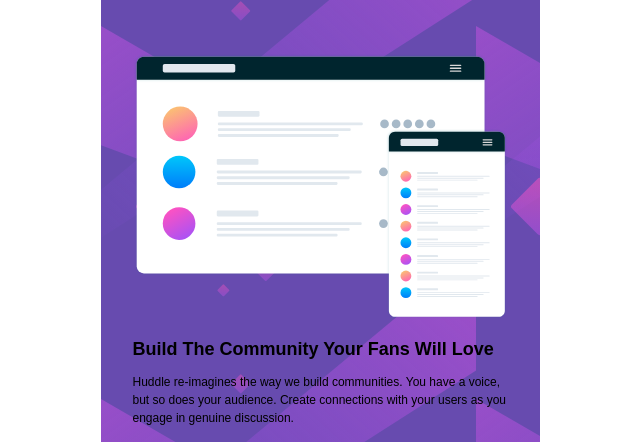
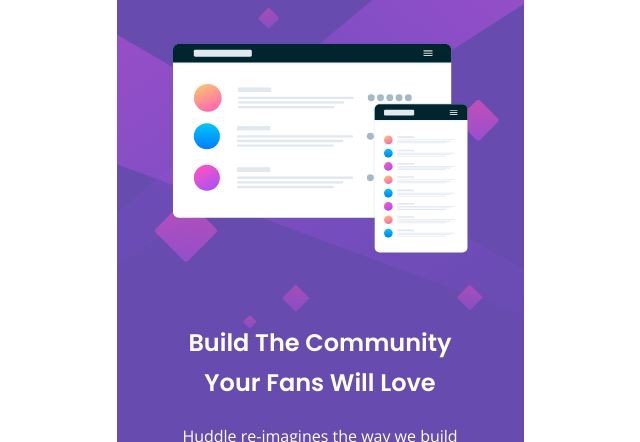
Before and after one commit to AlexdelCarmen/huddle-landing-page, a plain HTML site: page index.html in a window 1280 px wide. Shown: the part 84-526 px from the top of the page, without its empty margins (320-960 px from the left). Drawn offline with nearby package versions, Linux system fonts and the light colour scheme.

Commit message:
Add background color, images, and style text component.

```diff
--- a/style.css
+++ b/style.css
@@ -167,20 +167,46 @@ body {
 
 #component {
     background-image: url("./images/bg-mobile.svg");
+	background-size: 100%;
+	background-repeat: no-repeat;
+	background-position: center top;
     background-color: var(--primary-color1);
     max-width: var(--mobile-width);
-    padding: 2rem;
+    padding: 1rem;
+	display: flex;
+	flex-direction: column;
 }
 
 #logo {
-    width: 30%;
+    width: 40%;
     margin-bottom: 4rem;
 }
 
 #illustration {
-
+	width: 80%;
+	margin: 0 auto;
 }
 
+.component-text {
+	margin-top: 3rem;
+	text-align: center;
+	color: var(--neutral-color1);
+}
+
+.component-title {
+	font-family: var(--heading-font);
+	font-weight: var(--heading-bold);
+	font-size: 24px;
+	line-height: 40px;
+	padding: 0 2rem;
+}
+
+.component-paragraph {
+	font-family: var(--body-font);
+	font-size: 16px;
+	line-height: 26px;
+	padding: 0 2.2rem;
+}
 
 .attribution {
   font-size: 11px;
```
